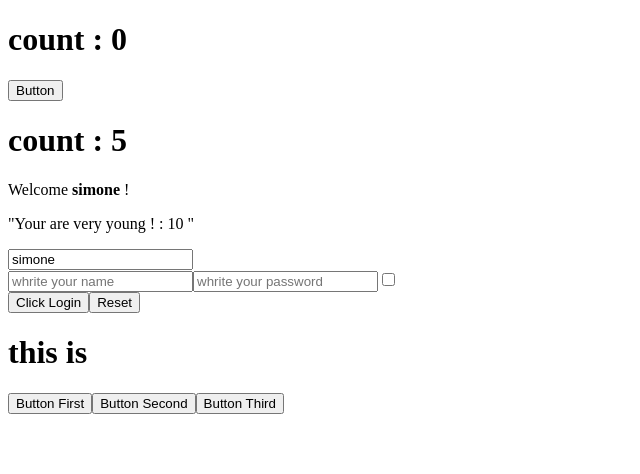
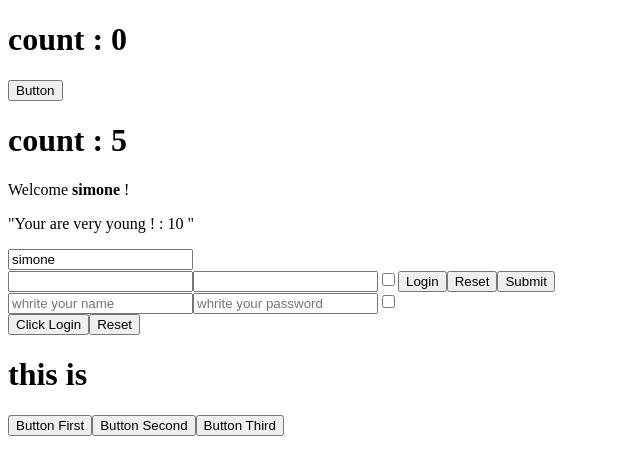
Before and after one commit to Simonedamb/React-exercises, a React (Create React App) app: page / in a window 1280 px wide. Shown: the top 474 px of the page, without its empty margins (0-640 px from the left). Built offline with nearby package versions, Linux system fonts and the light colour scheme.

Commit message:
forms-05

```diff
--- a/src/App.js
+++ b/src/App.js
@@ -3,6 +3,7 @@ import ClickCounter from "./ClickCounter";
 import { ClickTracker } from "./ClickTracker";
 import { InteractiveWelcome } from "./InteractiveWelcome";
 import { Login } from "./Login";
+import { UcontrolledLogin } from "./UncontrolledLogin";
 
 export class App extends React.Component {
   render() {
@@ -10,6 +11,7 @@ export class App extends React.Component {
       <div>
         <ClickCounter />
         <InteractiveWelcome />
+        <UcontrolledLogin />
         <Login />
         <ClickTracker />
       </div>
--- /dev/null
+++ b/src/UncontrolledLogin.js
@@ -0,0 +1,39 @@
+import React, { createRef } from "react";
+
+export class UcontrolledLogin extends React.Component {
+  _formRef = createRef();
+  handleFormSubmit = (event) => {
+    event.preventDefault();
+
+    const username = event.target.elements.username.value;
+    const password = event.target.elements.password.value;
+    const remember = event.target.elements.remember.checked;
+    console.log({
+      username,
+      password,
+      remember,
+    });
+  };
+  handleLogIn = () => {
+    this._formRef.current.elements.username.value = "simone";
+    this._formRef.current.elements.password.value = "hello345";
+    this._formRef.current.elements.remeber.checked = true;
+  };
+  render() {
+    return (
+      <div>
+        <form ref={this._formRef} onSubmit={this.handleFormSubmit}>
+          <input name="username" defaultValue="" />
+          <input name="password" type="password" />
+          <input name="remember" type="checkbox" />
+
+          <button type="submit">Login</button>
+          <button type="reset">Reset</button>
+          <button type="button" onClick={this.handleLogIn}>
+            Submit
+          </button>
+        </form>
+      </div>
+    );
+  }
+}
```
